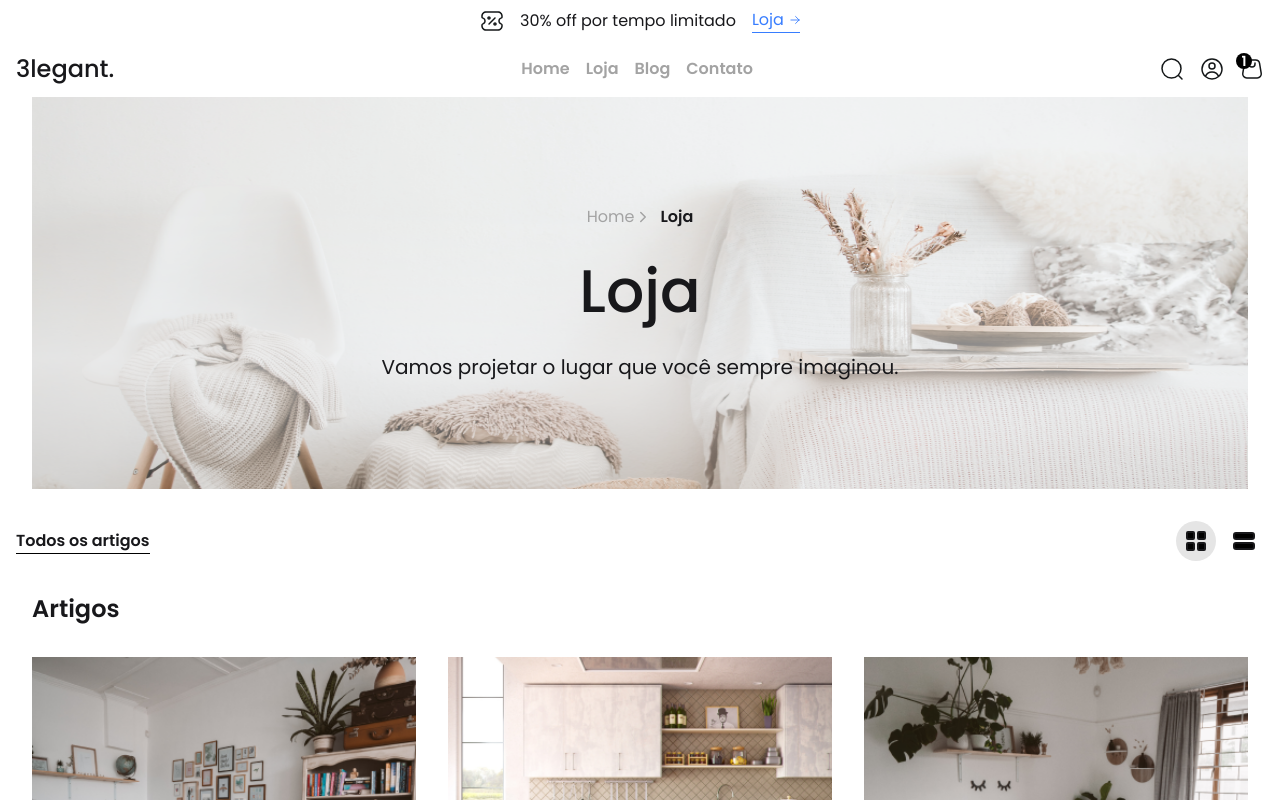
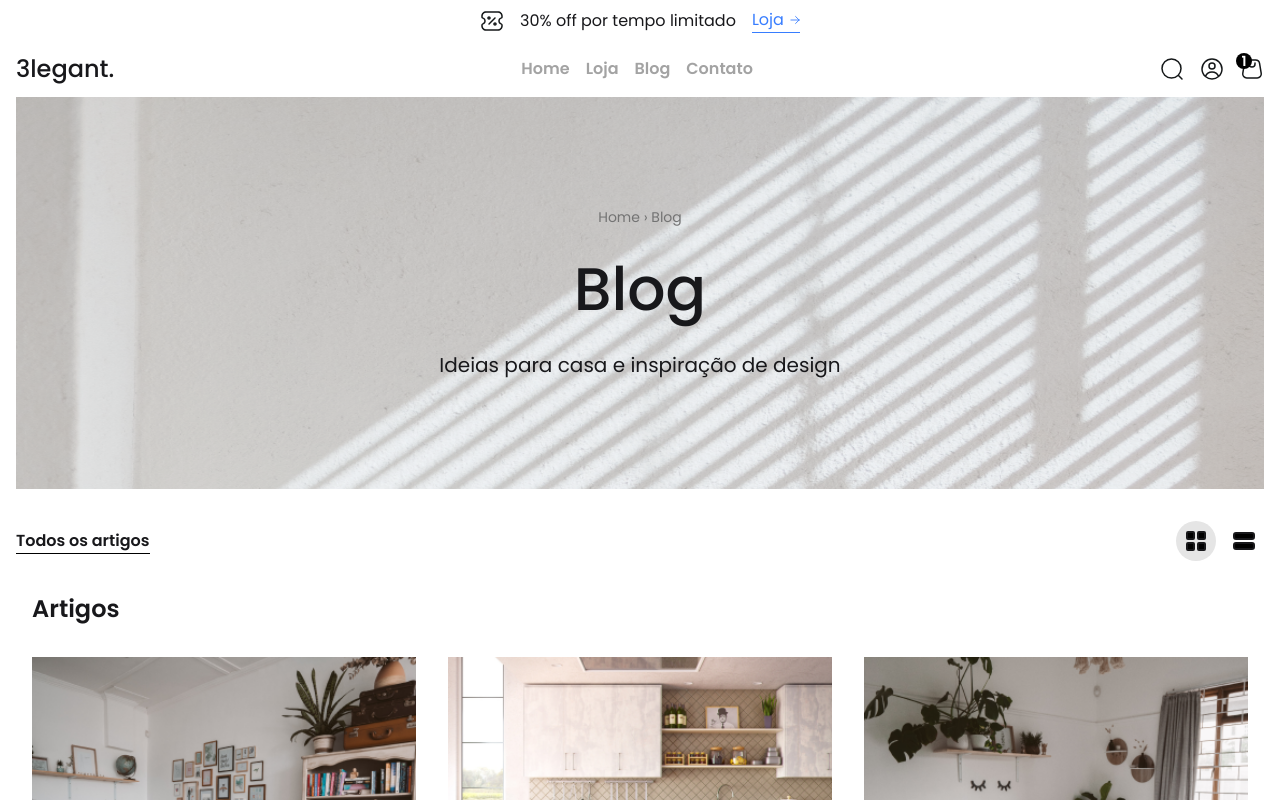
Before and after one commit to EvandroCalado/3legant, a Next.js app in the folder client/: page /blog in a window 1280 px wide. Shown: the top 800 px of the page. Built offline with nearby package versions, Linux system fonts and the light colour scheme.

Commit message:
✨ feat(components): add dynamic

```diff
--- a/client/src/components/Helmet/index.tsx
+++ b/client/src/components/Helmet/index.tsx
@@ -1,25 +1,31 @@
-import { ChevronRight } from 'lucide-react';
 import Image from 'next/image';
 
-export default function Helmet() {
+export type HelmetProps = {
+  path: string;
+  image: string;
+  title: string;
+  description: string;
+};
+
+export default function Helmet({
+  path,
+  image,
+  title,
+  description,
+}: HelmetProps) {
   return (
-    <div className="container mx-auto px-4">
+    <div className="container mx-auto">
       <div className="relative h-[392px] w-full">
-        <Image src={'/shop.png'} alt="Shop" fill />
+        <Image src={image} alt={title} fill />
 
         <div className="absolute inset-0 z-10 flex flex-col items-center justify-center gap-8">
-          <div className="flex items-center gap-2">
-            <span className="flex items-center text-neutral-400">
-              Home <ChevronRight size={18} />
-            </span>
-            <span className="font-semibold">Loja</span>
+          <div className="flex items-center text-sm text-neutral-500">
+            {path.replace(' ', ' › ')}
           </div>
 
-          <h1 className="text-6xl font-medium">Loja</h1>
+          <h1 className="text-6xl font-medium">{title}</h1>
 
-          <p className="text-center text-xl">
-            Vamos projetar o lugar que você sempre imaginou.
-          </p>
+          <p className="text-center text-xl">{description}</p>
         </div>
       </div>
     </div>
--- a/client/src/components/Helmet/stories.tsx
+++ b/client/src/components/Helmet/stories.tsx
@@ -1,12 +1,18 @@
-import { Meta } from '@storybook/react';
-import Helmet from '.';
+import { Meta, StoryFn } from '@storybook/react';
+import Helmet, { HelmetProps } from '.';
 
 export default {
   title: 'Components/Helmet',
   component: Helmet,
+  args: {
+    path: 'Home Loja',
+    image: '/shop.png',
+    title: 'Loja',
+    description: 'Vamos projetar o lugar que você sempre imaginou.',
+  },
   parameters: {
     layout: 'fullscreen',
   },
 } as Meta;
 
-export const Default = () => <Helmet />;
+export const Default: StoryFn<HelmetProps> = (args) => <Helmet {...args} />;
```
